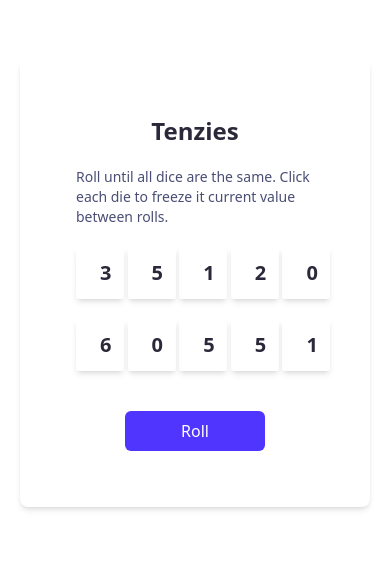
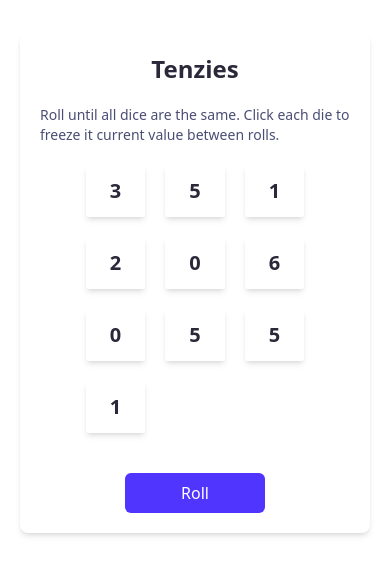
Before and after one commit to riyoneri/study-projects--react, a React (Create React App) app in the folder 09 - tenzies-game/: page / in a window 390 px wide. Shown: the part 139-714 px from the top of the page. Built offline with nearby package versions, Linux system fonts and the light colour scheme.

Commit message:
refactor: responsive of app[tenzies-app ]

```diff
--- a/09 - tenzies-game/src/App.js
+++ b/09 - tenzies-game/src/App.js
@@ -62,13 +62,13 @@ export default function App() {
 
   return (
     <main className="grid h-screen place-content-center px-5">
-      <div className="shadow-md bg-white rounded-lg p-14 grid gap-5 justify-items-center">
+      <div className="shadow-md bg-white rounded-lg p-5 sm:p-14 grid gap-5 justify-items-center">
         <p className="text-[#2B283A] font-semibold text-2xl">Tenzies</p>
         <p className="text-[#4A4E74] text-sm sm:text-base">
           Roll until all dice are the same. Click each die to freeze it current
           value between rolls.
         </p>
-        <div className="grid grid-cols-5 gap-5">{displayButtons}</div>
+        <div className="grid grid-cols-3 sm:grid-cols-5 gap-5">{displayButtons}</div>
         <div className="text-center mt-5">
           <button
             onClick={handleRoll}
```
